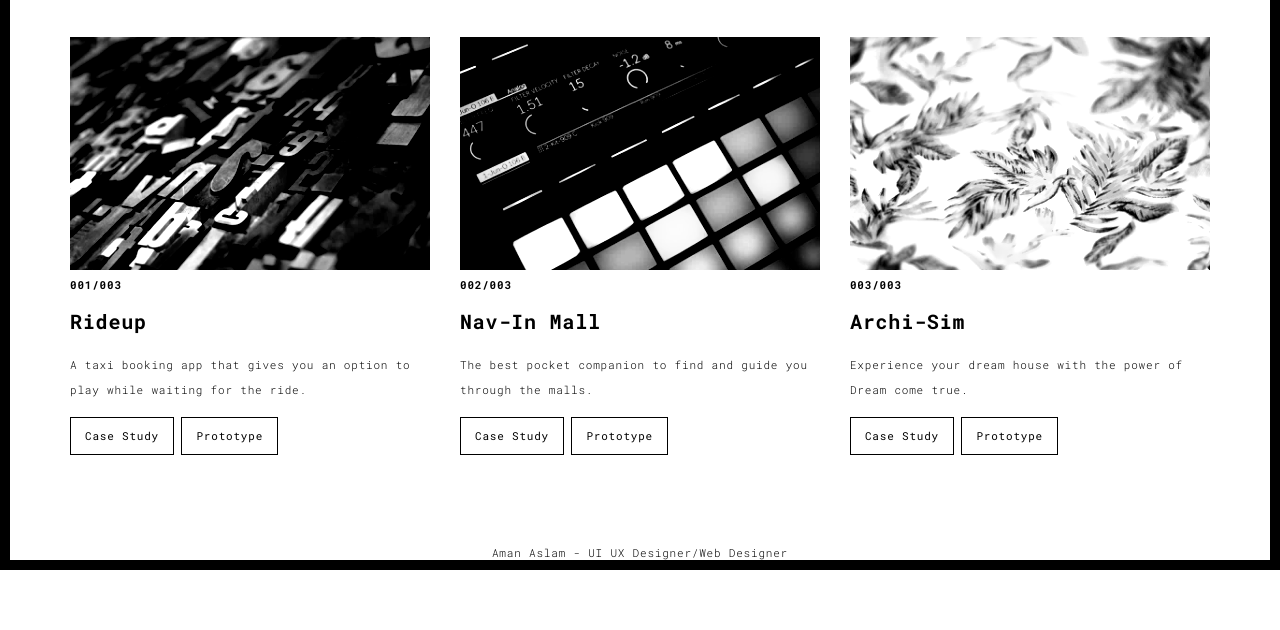
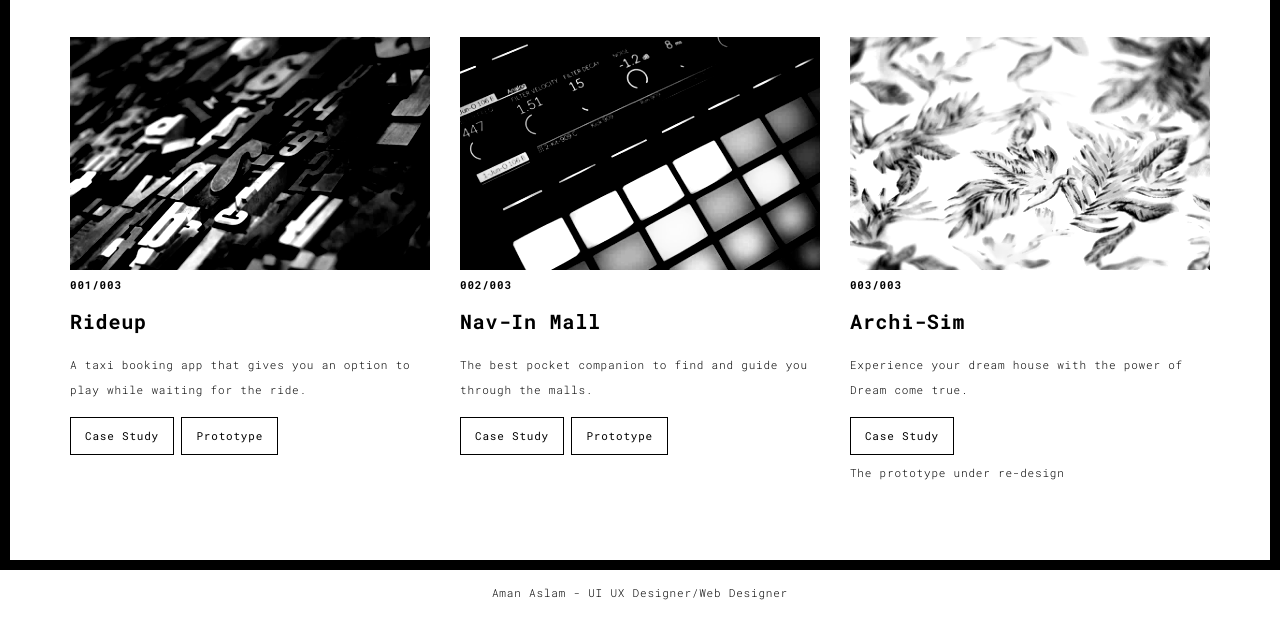
Before and after one commit to amn-aslm/amanaslam, a plain HTML site: page works.html in a window 1280 px wide. Shown: the part 230-860 px from the top of the page. Before the commit the page ends 820 px from the top, so only its background shows below. Drawn offline with Linux system fonts and the light colour scheme.

Commit message:
Update works.html

```diff
--- a/works.html
+++ b/works.html
@@ -92,7 +92,7 @@
                         <h3>Nav-In Mall</h3>
                         <p>The best pocket companion to find and guide you through the malls.</p>
                         <a href="https://www.figma.com/proto/UC9jKU0DZ2OfannyxaUvQ0/Casey---UX-Case-Study-Template-(Community)?page-id=0%3A1&node-id=2823-5098&viewport=407%2C387%2C0.02&t=yw00oVVGGQo1zVfv-1&scaling=min-zoom&content-scaling=fixed" title="" class="btn btn-default">Case Study</a>
-                        <a href="" title="" class="btn btn-default">Prototype</a>
+                        <a href="https://www.figma.com/proto/HiNgn8B7o1BWcT3JI7SzkH/Finder?page-id=0%3A1&node-id=12-282&viewport=777%2C-2109%2C0.44&t=IKAKPe2yz2QyG1mb-1&scaling=scale-down&content-scaling=fixed&starting-point-node-id=12%3A282&show-proto-sidebar=1" title="" class="btn btn-default">Prototype</a>
                       </div>
                     </div>
                     <div class="col-sm-4">
@@ -104,7 +104,8 @@
                         <h3>Archi-Sim</h3>
                         <p>Experience your dream house with the power of  Dream come true.</p>
                         <a href="https://www.figma.com/proto/45rYFNtO7NRnNRju8EAn9Y/Untitled?page-id=0%3A1&node-id=1-2&viewport=361%2C-2803%2C0.52&t=b7WT2rOBV6ika9jw-1&scaling=min-zoom&content-scaling=fixed" title="" class="btn btn-default">Case Study</a>
-                        <a href="" title="" class="btn btn-default">Prototype</a>
+<!--                         <a href="" title="" class="btn btn-default">Prototype</a> -->
+                        <p>The prototype under re-design</p>
                       </div>
                     </div>
 
```
